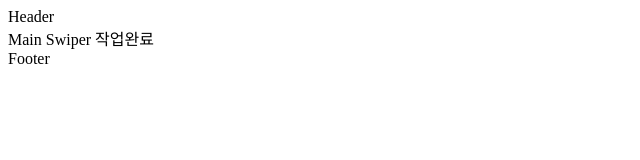
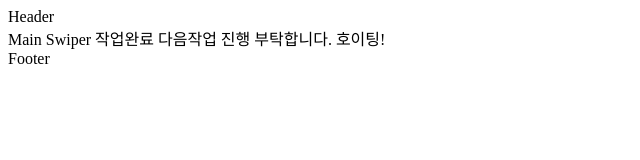
Before and after one commit to yhist/myWeb, a plain HTML site: page index.html in a window 1280 px wide. Shown: the whole page, without its empty margins (0-640 px from the left). Drawn offline with Linux system fonts and the light colour scheme.

Commit message:
다음 작업 지시
다음 작업 지시

```diff
--- a/index.html
+++ b/index.html
@@ -12,6 +12,7 @@
     <div class="main">
       Main
       Swiper 작업완료
+      다음작업 진행 부탁합니다. 호이팅!
     </div>
     <footer>Footer</footer>
   </div>
```
